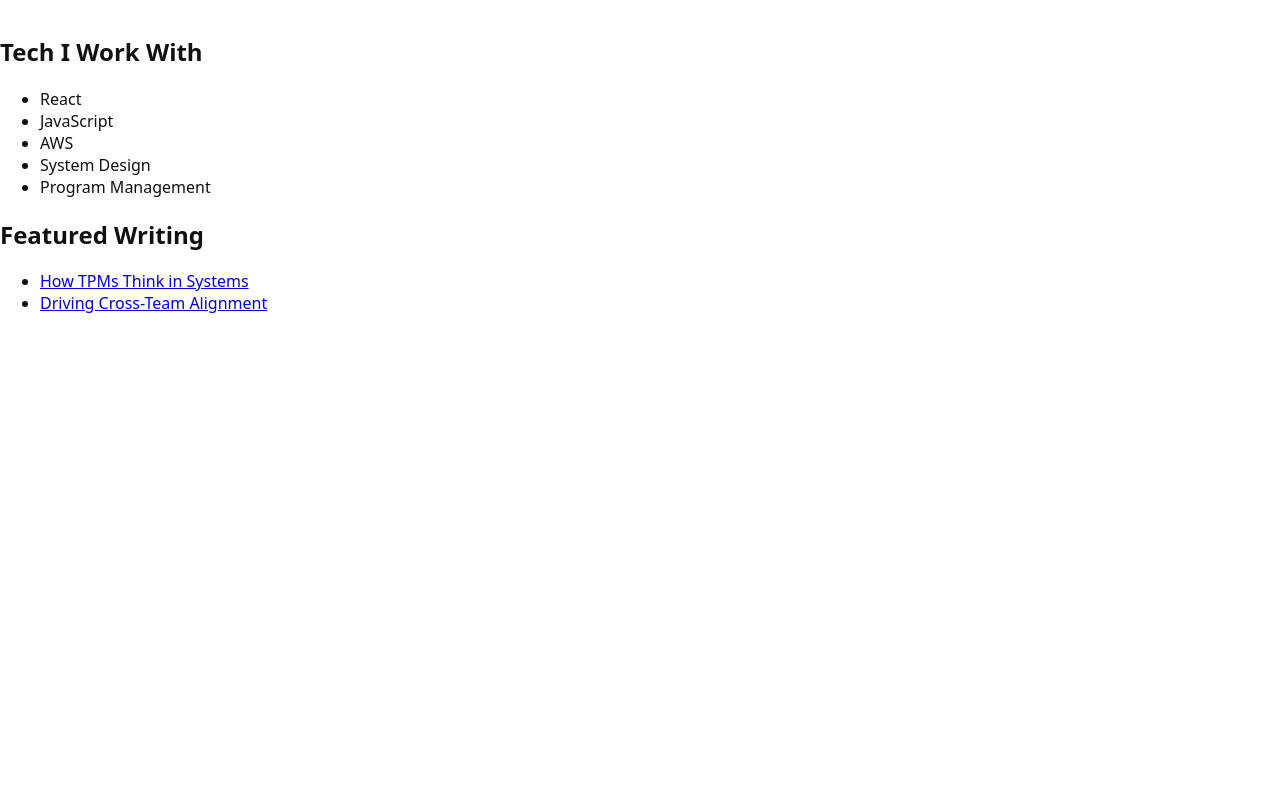
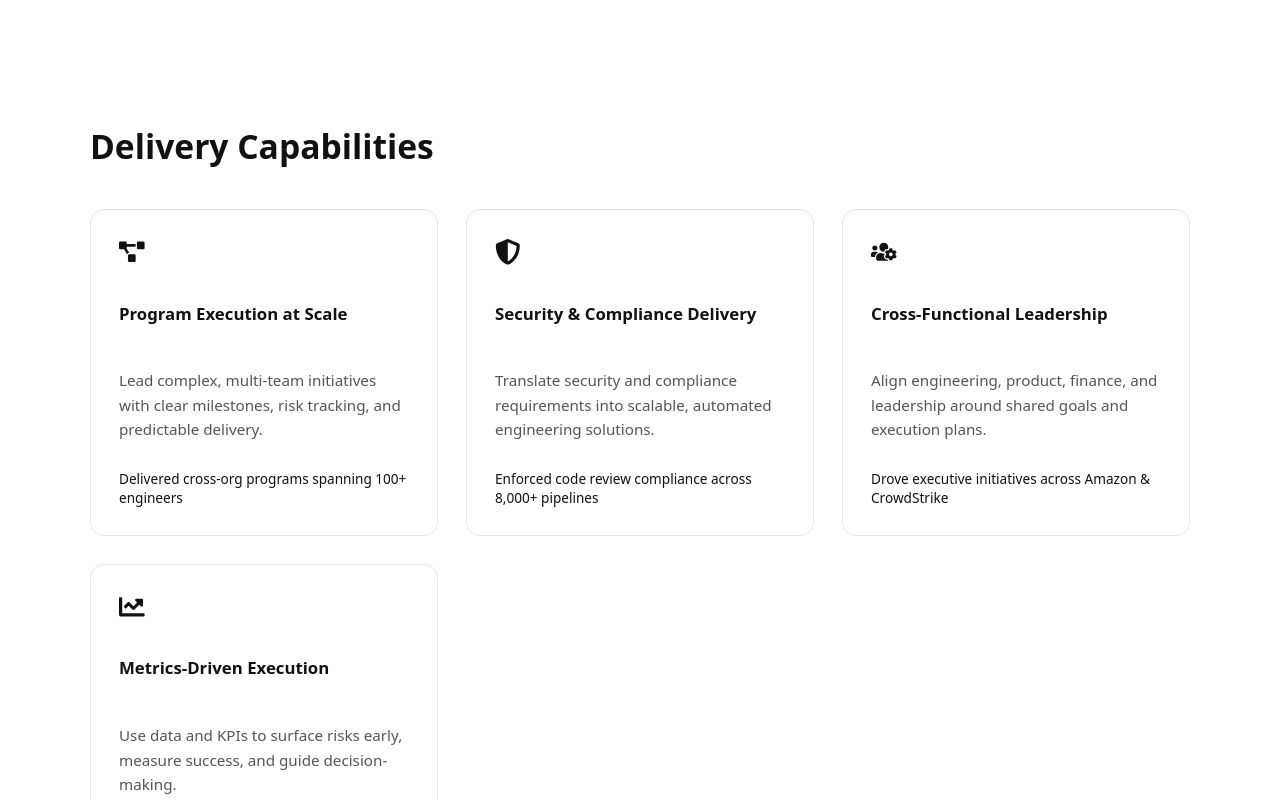
Before and after one commit to ashleybdsouza/ashleybdsouza.github.io, a React (Vite) app: page / in a window 1280 px wide. Shown: the part 1460-2260 px from the top of the page. Before the commit the page ends 1790 px from the top, so only its background shows below. Built offline with nearby package versions, Linux system fonts and the light colour scheme.

Commit message:
Delivery Capabilities section

```diff
--- a/package.json
+++ b/package.json
@@ -14,6 +14,7 @@
     "lucide-react": "^0.563.0",
     "react": "^19.2.0",
     "react-dom": "^19.2.0",
+    "react-icons": "^5.5.0",
     "react-router-dom": "^7.13.0"
   },
   "devDependencies": {
--- /dev/null
+++ b/src/components/landing/DeliveryCapabilities.jsx
@@ -0,0 +1,54 @@
+import { FaProjectDiagram, FaShieldAlt, FaUsersCog, FaChartLine } from "react-icons/fa";
+import "./delivery-capabilities.css";
+
+const capabilities = [
+  {
+    icon: <FaProjectDiagram />,
+    title: "Program Execution at Scale",
+    description:
+      "Lead complex, multi-team initiatives with clear milestones, risk tracking, and predictable delivery.",
+    outcome: "Delivered cross-org programs spanning 100+ engineers"
+  },
+  {
+    icon: <FaShieldAlt />,
+    title: "Security & Compliance Delivery",
+    description:
+      "Translate security and compliance requirements into scalable, automated engineering solutions.",
+    outcome: "Enforced code review compliance across 8,000+ pipelines"
+  },
+  {
+    icon: <FaUsersCog />,
+    title: "Cross-Functional Leadership",
+    description:
+      "Align engineering, product, finance, and leadership around shared goals and execution plans.",
+    outcome: "Drove executive initiatives across Amazon & CrowdStrike"
+  },
+  {
+    icon: <FaChartLine />,
+    title: "Metrics-Driven Execution",
+    description:
+      "Use data and KPIs to surface risks early, measure success, and guide decision-making.",
+    outcome: "Reduced funnel abandonment by 62.5%"
+  }
+];
+
+export default function DeliveryCapabilities() {
+  return (
+    <section className="capabilities-section">
+      <div className="capabilities-inner">
+        <h2 className="capabilities-heading">Delivery Capabilities</h2>
+
+        <div className="capabilities-grid">
+          {capabilities.map((cap, idx) => (
+            <div className="capability-card" key={idx}>
+              <div className="capability-icon">{cap.icon}</div>
+              <h3>{cap.title}</h3>
+              <p className="capability-desc">{cap.description}</p>
+              <span className="capability-outcome">{cap.outcome}</span>
+            </div>
+          ))}
+        </div>
+      </div>
+    </section>
+  );
+}
--- a/src/components/landing/TechSection.jsx
+++ /dev/null
@@ -1,14 +0,0 @@
-export default function TechSection() {
-  return (
-    <section className="tech-section">
-      <h2>Tech I Work With</h2>
-      <ul className="tech-list">
-        <li>React</li>
-        <li>JavaScript</li>
-        <li>AWS</li>
-        <li>System Design</li>
-        <li>Program Management</li>
-      </ul>
-    </section>
-  );
-}
--- /dev/null
+++ b/src/components/landing/delivery-capabilities.css
@@ -0,0 +1,68 @@
+.capabilities-section {
+  padding: 5rem 2rem;
+  background: var(--bg);
+}
+
+.capabilities-inner {
+  max-width: 1100px;
+  margin: 0 auto;
+}
+
+.capabilities-heading {
+  font-size: 2.1rem;
+  font-weight: 600;
+  margin-bottom: 2.5rem;
+  color: var(--text-primary);
+}
+
+/* Grid */
+.capabilities-grid {
+  display: grid;
+  grid-template-columns: repeat(auto-fit, minmax(260px, 1fr));
+  gap: 1.75rem;
+}
+
+/* Card */
+.capability-card {
+  background: var(--surface);
+  border: 1px solid var(--border);
+  border-radius: 14px;
+  padding: 1.75rem;
+  display: flex;
+  flex-direction: column;
+  gap: 0.75rem;
+  transition: transform 0.25s ease, box-shadow 0.25s ease;
+}
+
+.capability-card:hover {
+  transform: translateY(-4px);
+  box-shadow: 0 10px 30px rgba(0, 0, 0, 0.08);
+}
+
+/* Icon */
+.capability-icon {
+  font-size: 1.6rem;
+  color: var(--accent);
+}
+
+/* Title */
+.capability-card h3 {
+  font-size: 1.05rem;
+  font-weight: 600;
+  color: var(--text-primary);
+}
+
+/* Description */
+.capability-desc {
+  font-size: 0.95rem;
+  line-height: 1.6;
+  color: var(--text-secondary);
+}
+
+/* Outcome */
+.capability-outcome {
+  margin-top: auto;
+  font-size: 0.85rem;
+  font-weight: 500;
+  color: var(--accent);
+}
--- a/src/pages/Landing.jsx
+++ b/src/pages/Landing.jsx
@@ -1,6 +1,6 @@
 import AboutSection from "../components/landing/AboutSection";
 import TimelineSection from "../components/landing/TimelineSection";
-import TechSection from "../components/landing/TechSection";
+import DeliveryCapabilities from "../components/landing/DeliveryCapabilities";
 import FeaturedPostsSection from "../components/landing/FeaturedPostsSection";
 
 export default function Landing() {
@@ -10,7 +10,7 @@ export default function Landing() {
     <main>
       <AboutSection />
       <TimelineSection />
-      <TechSection />
+      <DeliveryCapabilities />
       <FeaturedPostsSection />
     </main>
   );
```
Also changed, not shown: 1 other file (tests, documents, lock files or other folders).
